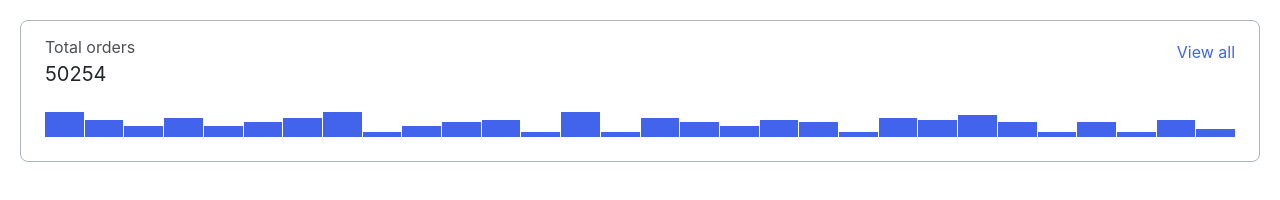
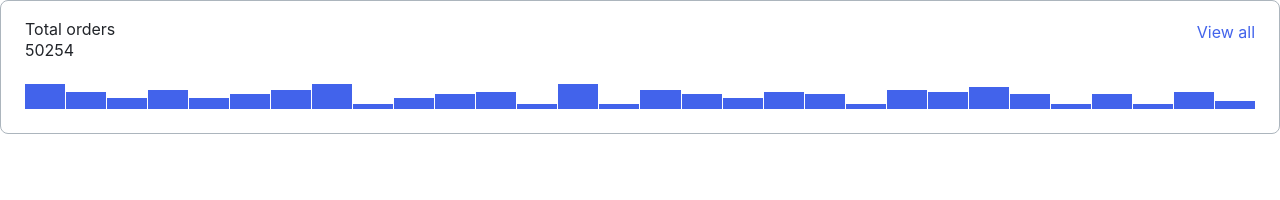
Before and after one commit to js-tasks-ru/htmlcss-20250123_duhovny, a website: page 04-lection2/01-histogram/index.html in a window 1280 px wide. Drawn offline with Linux system fonts and the light colour scheme.

Commit message:
correction-3

```diff
--- a/04-lection2/01-histogram/histogram.css
+++ b/04-lection2/01-histogram/histogram.css
@@ -7,9 +7,6 @@
     background-color: var(--white);
     box-sizing: content-box;
     padding: 16px 24px 24px 24px;
-    margin-top: 20px;
-    margin-left: 20px;
-    margin-right: 20px;
 }
 
 .histogram__text {
@@ -28,38 +25,26 @@
     text-align: left;
     text-underline-position: from-font;
     text-decoration-skip-ink: none;
-    vertical-align: top;
-    opacity: 0.8;
-    position: relative;
-    bottom: 2px;
 }
 
 .histogram__link {
     color: var(--blue-4);
-    font-size: 16px;
-    font-weight: 400;
-    line-height: 24px;
-    text-align: right;
     text-underline-position: from-font;
     text-decoration-skip-ink: none;
     cursor: pointer;
     position: relative;
     top: 3px;
+    margin-top: 3px;
 }
 
 .histogram__data {
     color: var(--black);
-    font-size: 20px;
-    font-weight: 400;
-    line-height: 26px;
-    text-align: left;
     text-underline-position: from-font;
     text-decoration-skip-ink: none;
 }
 
 .histogram__block {
     display: flex;
-    justify-content: space-between;
     align-items: flex-end;
     height: 50px;
     gap: 1px;
--- a/assets/css/main.css
+++ b/assets/css/main.css
@@ -28,6 +28,6 @@
     --secondary: var(--purple);
 }
 
-* {
+body {
     font-family: 'Inter', sans-serif;
 }
```
